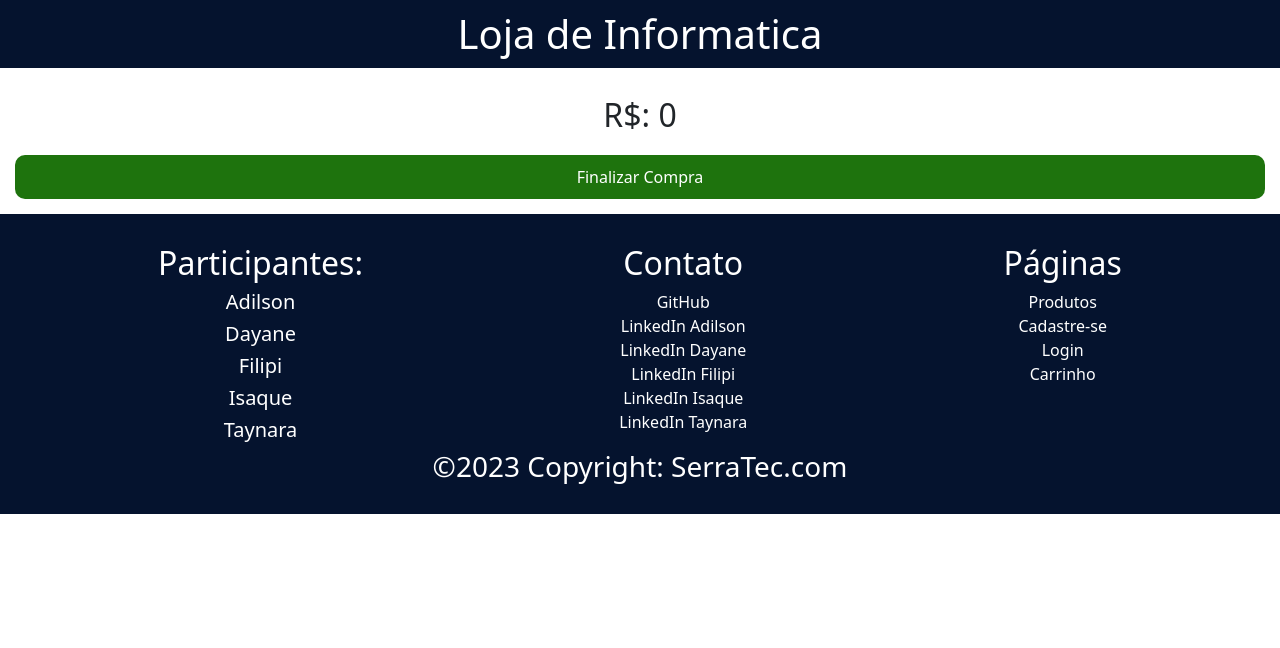
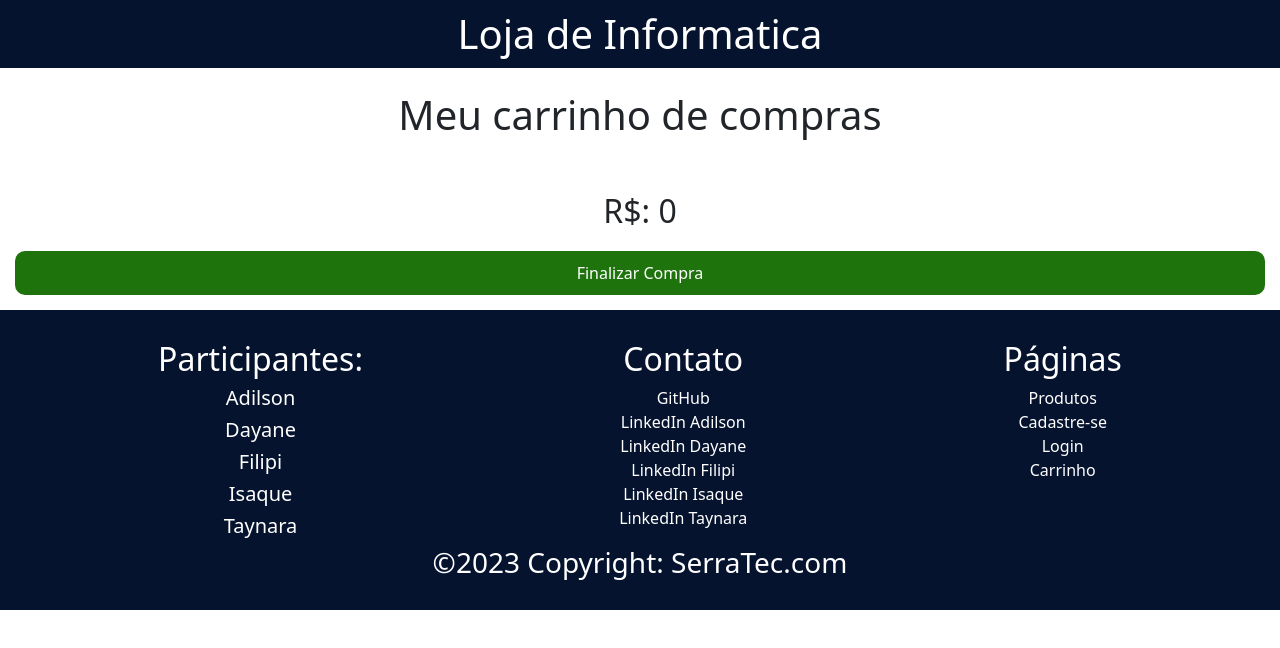
Before and after one commit to Adilson-Fernando-Neves-Ornellas/Trabalho-ReactJs-Serratec-2023.2, a React (Vite) app in the folder project-serraTec-2023.2/: page /carrinho in a window 1280 px wide. Shown: the top 648 px of the page. Built offline with nearby package versions, Linux system fonts and the light colour scheme.

Commit message:
feat: pagina de carrinho

```diff
--- a/project-serraTec-2023.2/src/Paginas/Carrinho/Carrinho.css
+++ b/project-serraTec-2023.2/src/Paginas/Carrinho/Carrinho.css
@@ -1,5 +1,15 @@
 .conteinerCarrinho{
     padding: 15px;
+}
+.containerCardCarrinho{
+    display: flex;
+    flex-wrap: wrap;
+    overflow-y: hidden;
+    padding: 20px;
+    gap: 10px;
+    object-fit: contain;
+    align-items: center;
+    justify-content: center;
 }
 .buttonFinalizarCompra {
     width: 100%;
@@ -8,14 +18,16 @@
     border-radius: 10px;
     background-color: #1E730D;
     color: white;
-    transition: background-color 0.1s, color 0.1s; /* Adicione uma transição suave para suavizar a mudança de cor. */
+    transition: background-color 0.1s, color 0.1s;
   }
 
 .buttonFinalizarCompra:hover {
-    background-color: rgba(30, 115, 13, 0.8); /* Escurece 10% no hover */
-    color: rgba(255, 255, 255, 0.8); /* Escurece o texto 10% no hover */
+    background-color: rgba(30, 115, 13, 0.8);
+    color: rgba(255, 255, 255, 0.8);
 }
-
+.tituloCardcarrinho{
+    text-align: center;
+}
 .buttonFinalizarCompra:active {
-    background-color: rgba(30, 115, 13, 0.65); /* Escurece 15% quando clicado */
+    background-color: rgba(30, 115, 13, 0.65);
 }
--- a/project-serraTec-2023.2/src/Paginas/Carrinho/Carrinho.jsx
+++ b/project-serraTec-2023.2/src/Paginas/Carrinho/Carrinho.jsx
@@ -1,4 +1,4 @@
-import React, { useEffect } from "react";
+import React from "react";
 import Header from "../../components/header/header";
 import Footer from "../../components/Footer/Footer";
 import CardCarrinho from "../../components/CardCarinho/CardCarrinho";
@@ -8,30 +8,27 @@ import { AuthContext } from "../../Contexto/Context";
 
 
 const Carrinho = () => {
-  const { listaCarrinho,listaProduto } = useContext(AuthContext);
+  const { listaCarrinho } = useContext(AuthContext);
 
-  let valortotal = 0;
-
-  useEffect(() => {
-    valortotal = listaCarrinho.reduce(
+  let valortotal = listaCarrinho.reduce(
     (acumulador, valorTotal) => acumulador + valorTotal.preco, 0);
-    console.log(listaCarrinho);
-    console.log(listaProduto);
-  }, []);
 
   return (
     <>
       <Header />
      <div className="conteinerCarrinho">
+      <h1 className="tituloCardcarrinho">Meu carrinho de compras</h1>
+      <div className="containerCardCarrinho">
         {listaCarrinho.map((carrinho) => (
           <CardCarrinho
           key={carrinho.id}
-        img={carrinho.imgUrl}
+          img={carrinho.imgurl}
           nome={carrinho.nome}
           precoItems={carrinho.preco}
-        quantidadeItem={carrinho.quantidade}
+          // quantidadeItem={carrinho.quantidade}
           />
           ))}
+        </div>
       <p className="precoProd">R$: {valortotal}</p>
       <button className="buttonFinalizarCompra">Finalizar Compra</button>
     </div>
--- a/project-serraTec-2023.2/src/components/CardCarinho/CardCarrinho.css
+++ b/project-serraTec-2023.2/src/components/CardCarinho/CardCarrinho.css
@@ -1,3 +1,4 @@
+
 .card {
     display: flex;
     flex-direction: column;
--- a/project-serraTec-2023.2/src/components/CardCarinho/CardCarrinho.jsx
+++ b/project-serraTec-2023.2/src/components/CardCarinho/CardCarrinho.jsx
@@ -9,7 +9,7 @@ const CardCarrinho = ({ img, nome, precoItems, quantidadeItem }) => {
         <div className="containerInfoProd">
           <p className="nomeProd">{nome}</p>
           <p className="precoProd">R$: {precoItems}</p>
-        <p className="qtdProd">Quantidade: {quantidadeItem}</p>
+          {/* <p className="qtdProd">Quantidade: {quantidadeItem}</p> */}
         </div>
       </div>
   );
--- a/project-serraTec-2023.2/src/components/CardProdutos/CardProduto.jsx
+++ b/project-serraTec-2023.2/src/components/CardProdutos/CardProduto.jsx
@@ -16,7 +16,6 @@ const {setListaCarrinho, listaCarrinho,listaProduto} = useContext(AuthContext)
   const adicinarAoCarrinho = (id) => {
     const produtoASerAdicionado = listaProduto.find((prod) => prod.id === id);
     setListaCarrinho([...listaCarrinho, produtoASerAdicionado]);
-    console.log(listaCarrinho);
   }
 
   return (
```
Lines whose indentation alone changed are shown as unchanged.
